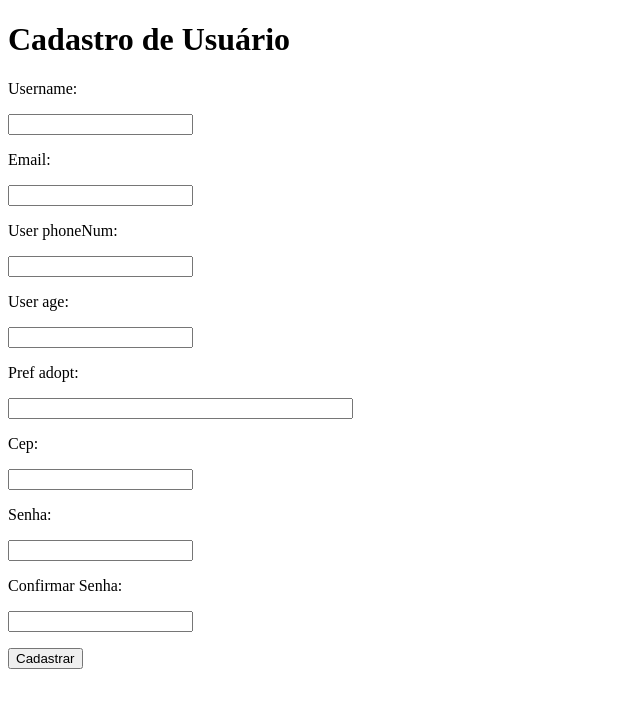
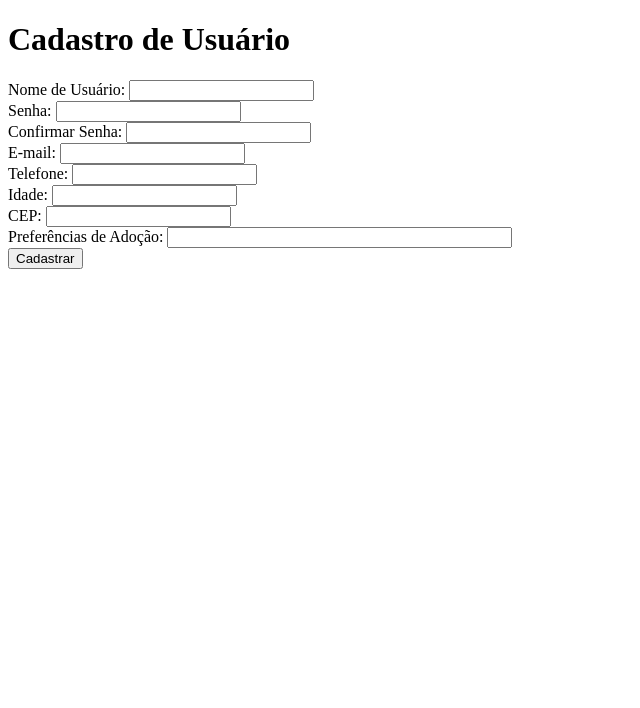
Before and after one commit to JVAmaralR/GadacWebApp, a Django app: page /register/ in a window 1280 px wide. Shown: the top 708 px of the page, without its empty margins (0-640 px from the left). Run offline with Django 5.2, Linux system fonts and the light colour scheme.

Commit message:
correção no login e registro

```diff
--- a/Webapp/templates/index.html
+++ b/Webapp/templates/index.html
@@ -1,3 +1,5 @@
+
+
 {% if user.is_authenticated %}
     <p>Tu ta logado irmão</p>
     <form action="{% url 'logout' %}" method="post">
--- a/Webapp/templates/register.html
+++ b/Webapp/templates/register.html
@@ -14,13 +14,47 @@
         {% csrf_token %}  <!-- Proteção contra CSRF -->
         {{ form.non_field_errors }}  <!-- Exibe erros globais do formulário -->
 
-        {% for field in form %} <!--Esse for faz um loop para cada campo do formulário-->
         <div>
-            <label for="{{ field.id_for_label }}">{{field.label}}: </label><br>
-            <p>{{ field }}</p>  <!-- Renderiza o campo de nome de usuário -->
-            {{ field.errors }}  <!-- Exibe erros relacionados ao campo -->
+            <label for="{{ form.username.id_for_label }}">Nome de Usuário:</label>
+            {{ form.username }}  <!-- Renderiza o campo de nome de usuário -->
+            {{ form.username.errors }}  <!-- Exibe erros relacionados ao campo -->
         </div>
-        {% endfor %} <!--Fim do campo-->
+        <div>
+            <label for="{{ form.password.id_for_label }}">Senha:</label>
+            {{ form.password }}  <!-- Renderiza o campo de senha -->
+            {{ form.password.errors }}  <!-- Exibe erros relacionados ao campo -->
+        </div>
+        <div>
+            <label for="{{ form.password_confirm.id_for_label }}">Confirmar Senha:</label>
+            {{ form.password_confirm }}  <!-- Renderiza o campo de confirmação de senha -->
+            {{ form.password_confirm.errors }}  <!-- Exibe erros relacionados ao campo -->
+        </div>
+        <div>
+            <label for="{{ form.email.id_for_label }}">E-mail:</label>
+            {{ form.email }}  <!-- Renderiza o campo de e-mail -->
+            {{ form.email.errors }}  <!-- Exibe erros relacionados ao campo -->
+        </div>
+        <div>
+            <label for="{{ form.user_phoneNum.id_for_label }}">Telefone:</label>
+            {{ form.user_phoneNum }}  <!-- Renderiza o campo de telefone -->
+            {{ form.user_phoneNum.errors }}  <!-- Exibe erros relacionados ao campo -->
+        </div>
+        <div>
+            <label for="{{ form.user_age.id_for_label }}">Idade:</label>
+            {{ form.user_age }}  <!-- Renderiza o campo de idade -->
+            {{ form.user_age.errors }}  <!-- Exibe erros relacionados ao campo -->
+        </div>
+        <div>
+            <label for="{{ form.cep.id_for_label }}">CEP:</label>
+            {{ form.cep }}  <!-- Renderiza o campo de preferências -->
+            {{ form.cep.errors }}  <!-- Exibe erros relacionados ao campo -->
+        </div>
+        <div>
+            <label for="{{ form.pref_adopt.id_for_label }}">Preferências de Adoção:</label>
+            {{ form.pref_adopt }}  <!-- Renderiza o campo de preferências -->
+            {{ form.pref_adopt.errors }}  <!-- Exibe erros relacionados ao campo -->
+        </div>
+
         <button type="submit">Cadastrar</button>
 
     </form>
```
Also changed, not shown: GadacWeb/urls.py (line endings or trailing spaces).
